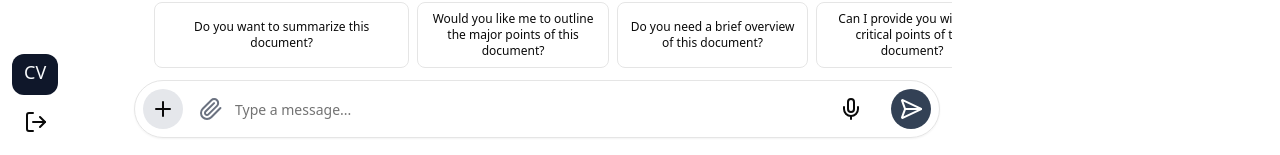
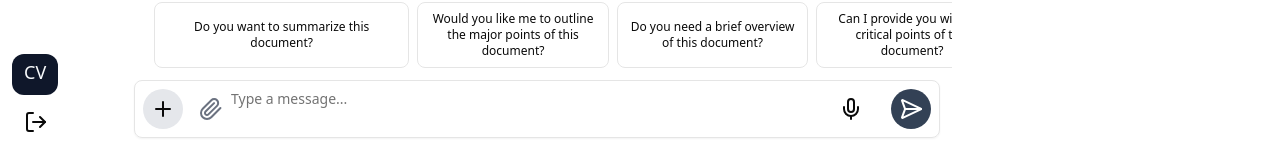
Before and after one commit to fouadkanz/EKA2-FE, a React (Vite) app: page / in a window 1280 px wide. Shown: the part 642-797 px from the top of the page. Built offline with nearby package versions, Linux system fonts and the light colour scheme.

Commit message:
changed input to textarea

```diff
--- a/src/components/ui/ChatInput.tsx
+++ b/src/components/ui/ChatInput.tsx
@@ -8,14 +8,14 @@ import {
   X,
   Paperclip,
 } from "lucide-react";
-import { Input } from "./input";
 import { Badge } from "./badge";
+import { Textarea } from "./textarea";
 
-export interface InputProps
-  extends React.InputHTMLAttributes<HTMLInputElement> {
+export interface TextareaProps
+  extends React.TextareaHTMLAttributes<HTMLTextAreaElement> {
   placeholder?: string;
   value: string;
-  onChange: (event: React.ChangeEvent<HTMLInputElement>) => void;
+  onChange: (event: React.ChangeEvent<HTMLTextAreaElement>) => void;
   submit?: (event: React.FormEvent) => void;
 }
 interface FilePros {
@@ -23,7 +23,7 @@ interface FilePros {
   type: string;
   size: number;
 }
-const ChatInput: React.FC<InputProps> = ({
+const ChatInput: React.FC<TextareaProps> = ({
   placeholder = "Ask me something...",
   value,
   onChange,
@@ -44,8 +44,8 @@ const ChatInput: React.FC<InputProps> = ({
     }
     setAttachedFiles(newFiles);
   };
-  const handleKeyDown = (e: React.KeyboardEvent<HTMLInputElement>) => {
-    if (e.key === "Enter" && submit) {
+  const handleKeyDown = (e: React.KeyboardEvent<HTMLTextAreaElement>) => {
+    if (e.key === "Enter" && submit && !e.shiftKey) {
       e.preventDefault();
       submit(e as unknown as React.FormEvent);
     }
@@ -108,7 +108,7 @@ const ChatInput: React.FC<InputProps> = ({
         <div className="flex justify-between">
           <div className="flex flex-row flex-wrap space-x-1">
             {attachedFiles?.map((file) => (
-              <span className="relative bg-slate-600 font-bold p-1 w-fit rounded-full mb-1  ml-2 text-white">
+              <span key={file.name} className="relative bg-slate-600 font-bold p-1 w-fit rounded-full mb-1  ml-2 text-white">
                 {file.name}
               </span>
             ))}
@@ -123,7 +123,7 @@ const ChatInput: React.FC<InputProps> = ({
         </div>
       )}
       <div
-        className={`flex items-center border rounded-full shadow-sm h-15 ${
+        className={`flex items-center border rounded-lg shadow-sm h-auto ${
           isHovered ? "pl-4" : ""
         }`}
         onDrop={handleDrop}
@@ -131,7 +131,7 @@ const ChatInput: React.FC<InputProps> = ({
         onDragLeave={handleDragLeave}
       >
         {isDragOver ? (
-          <div className="w-full h-10 rounded-full m-2 bg-[#9FA6AF] text-center p-2">
+          <div className="w-full h-10 rounded-lg m-2 bg-[#9FA6AF] text-center p-2">
             Drag your file(s) to start uploading
           </div>
         ) : (
@@ -182,23 +182,22 @@ const ChatInput: React.FC<InputProps> = ({
                 onChange={handleFileChange}
               />
             </div>
-            <Input
-              type="text"
-              className="flex-grow border-none "
+            <Textarea
+              className="flex-grow border-none resize-none p-2 rounded-lg"
               placeholder={placeholder}
               value={value}
               onChange={onChange}
               onKeyDown={handleKeyDown}
+              rows={2}
             />
             <div className="group ml-2 p-2 rounded-full">
               <span className="sr-only">Voice</span>
               <Mic className="w-8 h-8 cursor-pointer rounded-full p-1 group-hover:bg-gray-200 transition-all duration-300 ease-in-out" />
             </div>
-            <button className="ml-2 p-2 rounded-full" type="button">
+            <button className="ml-2 p-2 rounded-full" type="button" onClick={submit}>
               <span className="sr-only">Send</span>
               <div
                 className="flex items-center justify-center w-10 h-10 bg-[#334155] rounded-full hover:bg-[#49586d]"
-                onClick={submit}
               >
                 <SendHorizontal className="w-6 h-6 text-white" />
               </div>
```
Lines whose indentation alone changed are shown as unchanged.
